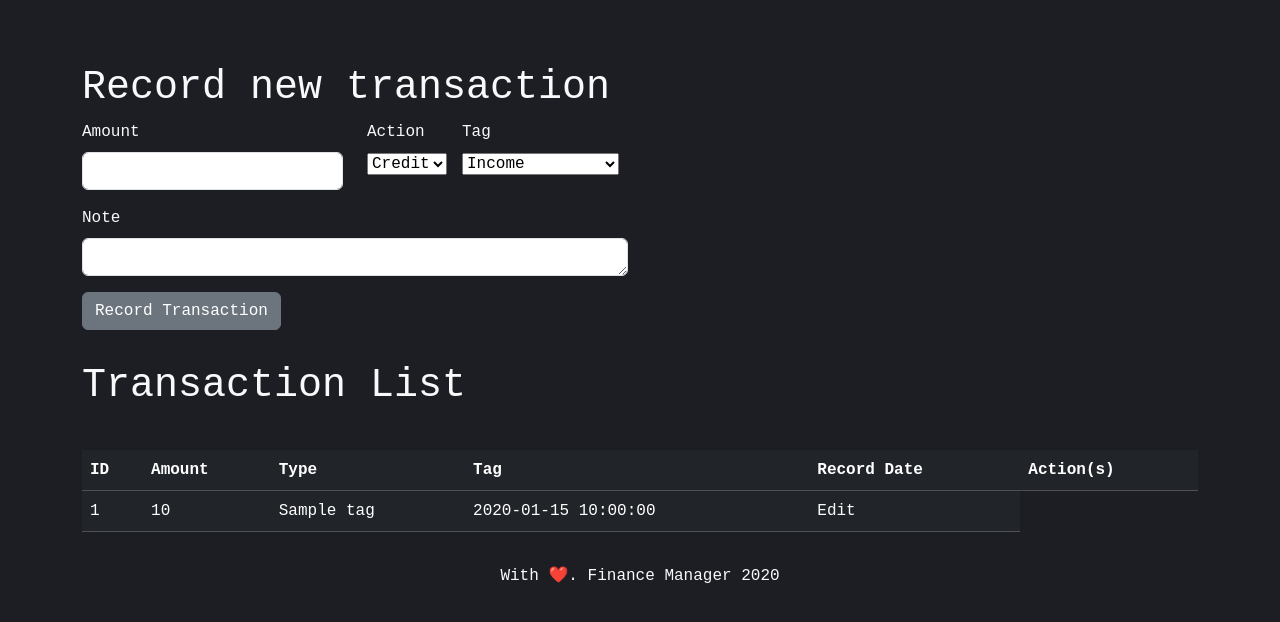
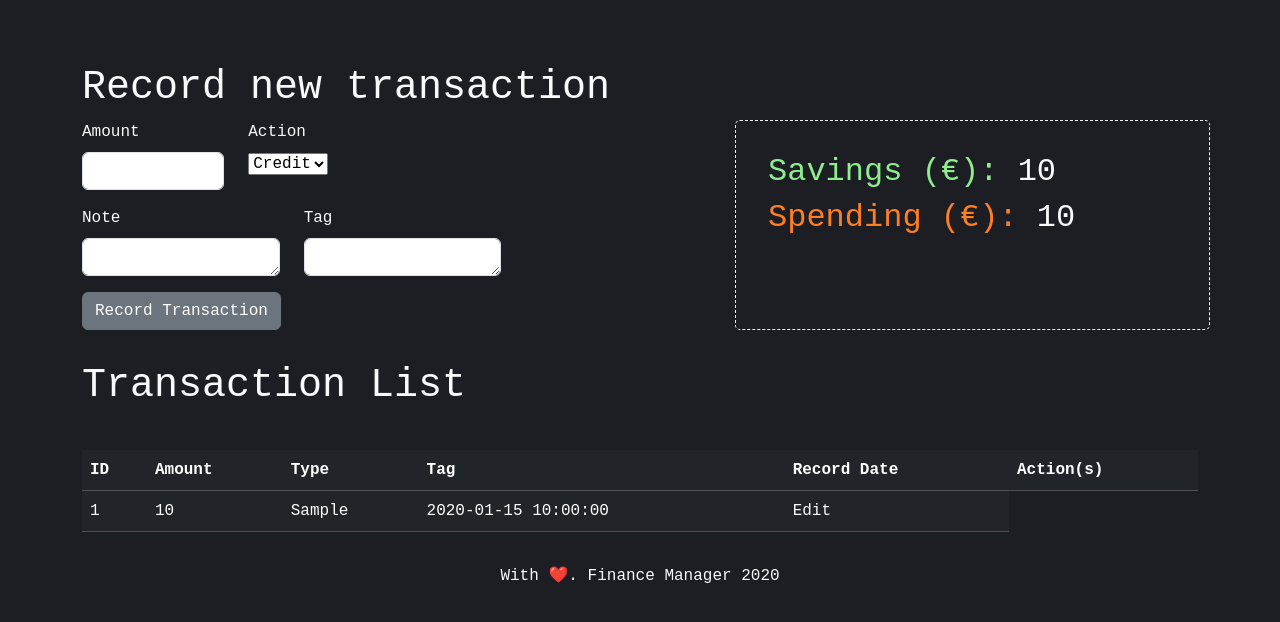
Before and after one commit to fodare/Boris, a Flask app: template frontend/templates/index.html in a window 1280 px wide. Shown: the part 88-710 px from the top of the page. Run offline with Flask 3, Linux system fonts and the light colour scheme; the template is opened without the code that fills it: most values are stand-ins (such as "Sample title", 1, 10 or a date in 2020).

Commit message:
Update create record and get records.

```diff
--- a/frontend/templates/index.html
+++ b/frontend/templates/index.html
@@ -19,7 +19,8 @@
          ></button>
       </div>
       {% endif %} {% endwith %}
-      <form action="{{ url_for('record')}}" method="post">
+      <div class="row">
+         <form class="col-lg-7" action="{{ url_for('record')}}" method="post">
             <div class="mb-3">
                <div class="row">
                   <div class="col-lg-3">
@@ -40,38 +41,26 @@
                         <option value="Debit">Debit</option>
                      </select>
                   </div>
-               <div class="col-lg-1">
-                  <label for="tag" class="form-label">Tag</label>
-                  <select name="tag" id="tag">
-                     <option value="Income">Income</option>
-                     <option value="Grocery">Grocery</option>
-                     <option value="EatingOut">EatingOut</option>
-                     <option value="Rent">Rent</option>
-                     <option value="Electricity">Electricity</option>
-                     <option value="Radio">Radio</option>
-                     <option value="Internet">Internet</option>
-                     <option value="Phone">Phone</option>
-                     <option value="Extra">Extra</option>
-                     <option value="Transportation">Transportation</option>
-                     <option value="Books">Books</option>
-                     <option value="onlineCourse">onlineCourse</option>
-                     <option value="Medication">Medication</option>
-                     <option value="Insurance">Insurance</option>
-                     <option value="Savings">Savings</option>
-                     <option value="Charity">Charity</option>
-                     <option value="Loan">Loan</option>
-                  </select>
-               </div>
                </div>
             </div>
             <div class="row transactionnote">
-            <div class="col-lg-6">
-               <label for="note" class="form-label">Note</label>
+               <div class="col-lg-4">
+                  <label for="tag" class="form-label">Note</label>
                   <textarea
                      class="form-control"
                      id="note"
                      rows="1"
                      name="note"
+                     maxlength="120"
+                  ></textarea>
+               </div>
+               <div class="col-lg-4">
+                  <label for="note" class="form-label">Tag</label>
+                  <textarea
+                     class="form-control"
+                     id="tag"
+                     rows="1"
+                     name="tag"
                      maxlength="120"
                   ></textarea>
                </div>
@@ -82,6 +71,18 @@
                value="Record Transaction"
             />
          </form>
+
+         <div class="col-lg-5 records-Totals">
+            <h2>
+               <span class="savings">Savings (€):</span>
+               {{transactionList.creditTotal}}
+            </h2>
+            <h2>
+               <span class="spending">Spending (€):</span>
+               {{transactionList.debitTotal}}
+            </h2>
+         </div>
+      </div>
    </div>
    <h1>Transaction List</h1>
    <div class="transactiontable">
@@ -97,22 +98,22 @@
             </tr>
          </thead>
          <tbody>
-            {% for transaction in transactionList %}
+            {% for transaction in transactionList.records %}
             <tr>
-               <td>{{transaction.transactionId}}</td>
+               <td>{{transaction.recordId}}</td>
                <td>{{transaction.amount}}</td>
-               {%- if transaction.type == "Credit" -%}
-               <td class="credit">{{transaction.type}}</td>
-               {%- endif %} {%- if transaction.type == "Debit" -%}
-               <td class="debit">{{transaction.type}}</td>
+               {%- if transaction.recordType == "Credit" -%}
+               <td class="credit">{{transaction.recordType}}</td>
+               {%- endif %} {%- if transaction.recordType == "Debit" -%}
+               <td class="debit">{{transaction.recordType}}</td>
                {%- endif %}
-               <td>{{transaction.tag}}</td>
+               <td>{{transaction.recordTag}}</td>
                <td>{{transaction.recordDate}}</td>
                <td>
                   <a
                      class="editLink"
                      target="_self"
-                     href="{{ url_for('edit', id=transaction.transactionId )}}"
+                     href="{{ url_for('edit', id=transaction.recordId )}}"
                      >Edit</a
                   >
                </td>
```
Lines whose indentation alone changed are shown as unchanged.
